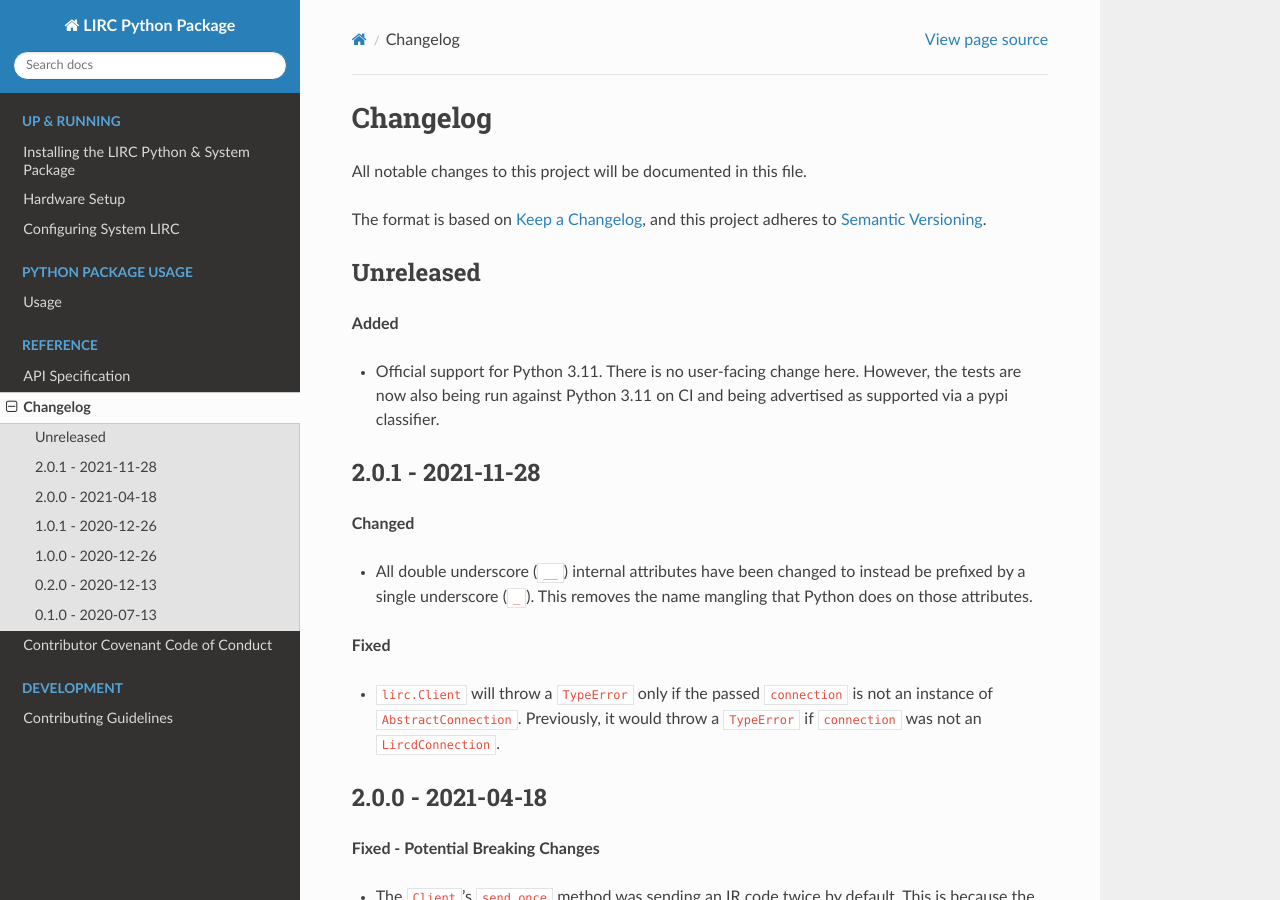
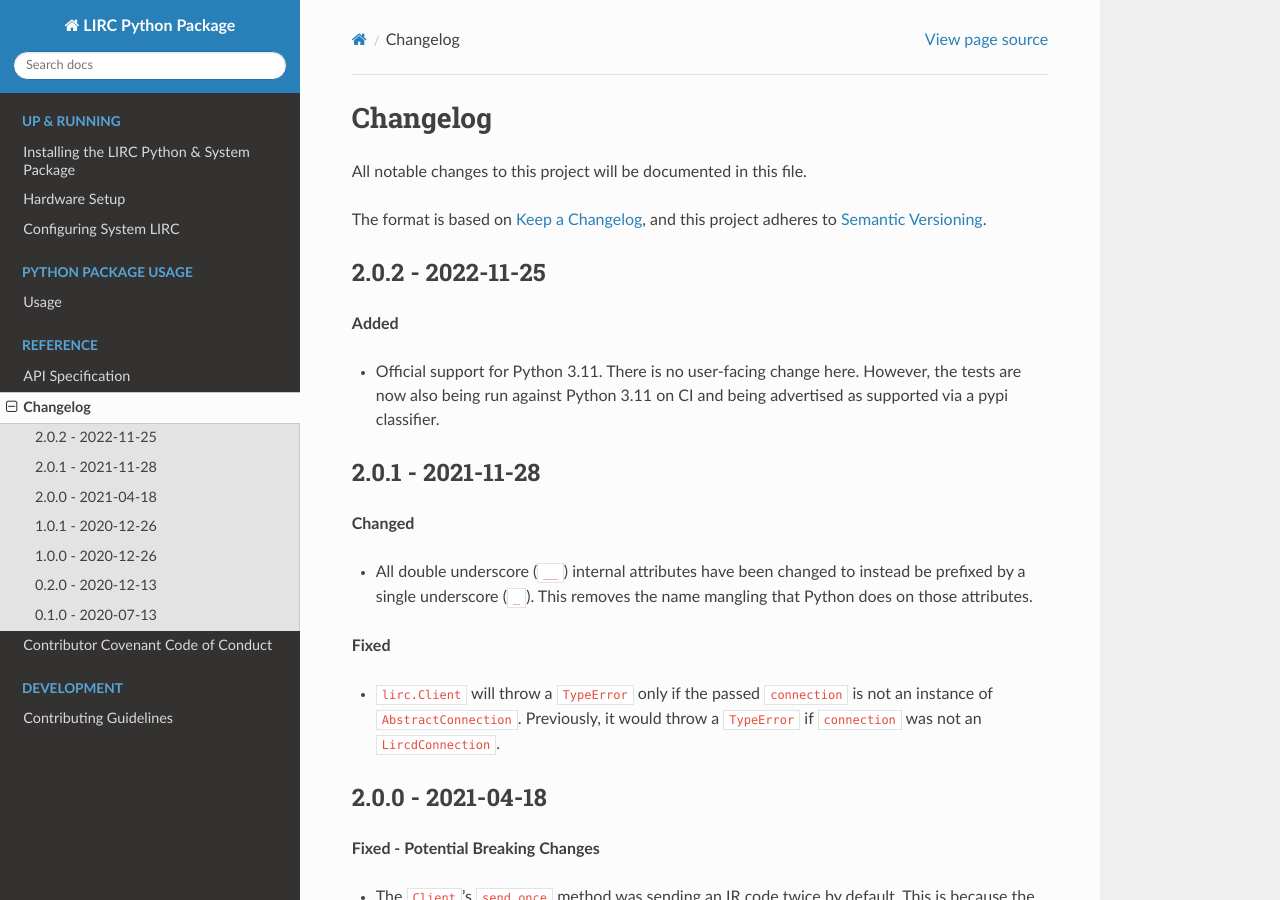
Before and after one commit to eugenetriguba/lirc, a Sphinx documentation site: the page built from docs/source/changelog.rst, in a window 1280 px wide and 900 px high. Built offline with Sphinx 7.4.7 and the Read the Docs theme 2.0.0, drawn with Linux system fonts in a browser that asks for light colours.

Commit message:
Bump version: 2.0.1 → 2.0.2

```diff
--- a/CHANGELOG.rst
+++ b/CHANGELOG.rst
@@ -7,7 +7,7 @@
 Changelog <https://keepachangelog.com/en/1.0.0/>`_, and this project
 adheres to `Semantic Versioning <https://semver.org/spec/v2.0.0.html>`_.
 
-Unreleased
+2.0.2 - 2022-11-25
 ------------------
 
 **Added**
--- a/docs/source/conf.py
+++ b/docs/source/conf.py
@@ -23,7 +23,7 @@
 author = "Eugene Triguba"
 
 # The full version, including alpha/beta/rc tags
-release = "2.0.1"
+release = "2.0.2"
 
 
 # -- General configuration ---------------------------------------------------
--- a/lirc/__init__.py
+++ b/lirc/__init__.py
@@ -1,6 +1,6 @@
 from lirc.client import Client
 from lirc.connection.lircd_connection import LircdConnection
 
-__version__ = "2.0.1"
+__version__ = "2.0.2"
 
 __all__ = ["Client", "LircdConnection"]
--- a/pyproject.toml
+++ b/pyproject.toml
@@ -1,6 +1,6 @@
 [tool.poetry]
 name = "lirc"
-version = "2.0.1"
+version = "2.0.2"
 description = "Interact with the daemon in the Linux Infrared Remote Control package"
 authors = ["Eugene Triguba <eugenetriguba@gmail.com>"]
 license = "MIT"
```
Also changed, not shown: .bumpversion.cfg.
